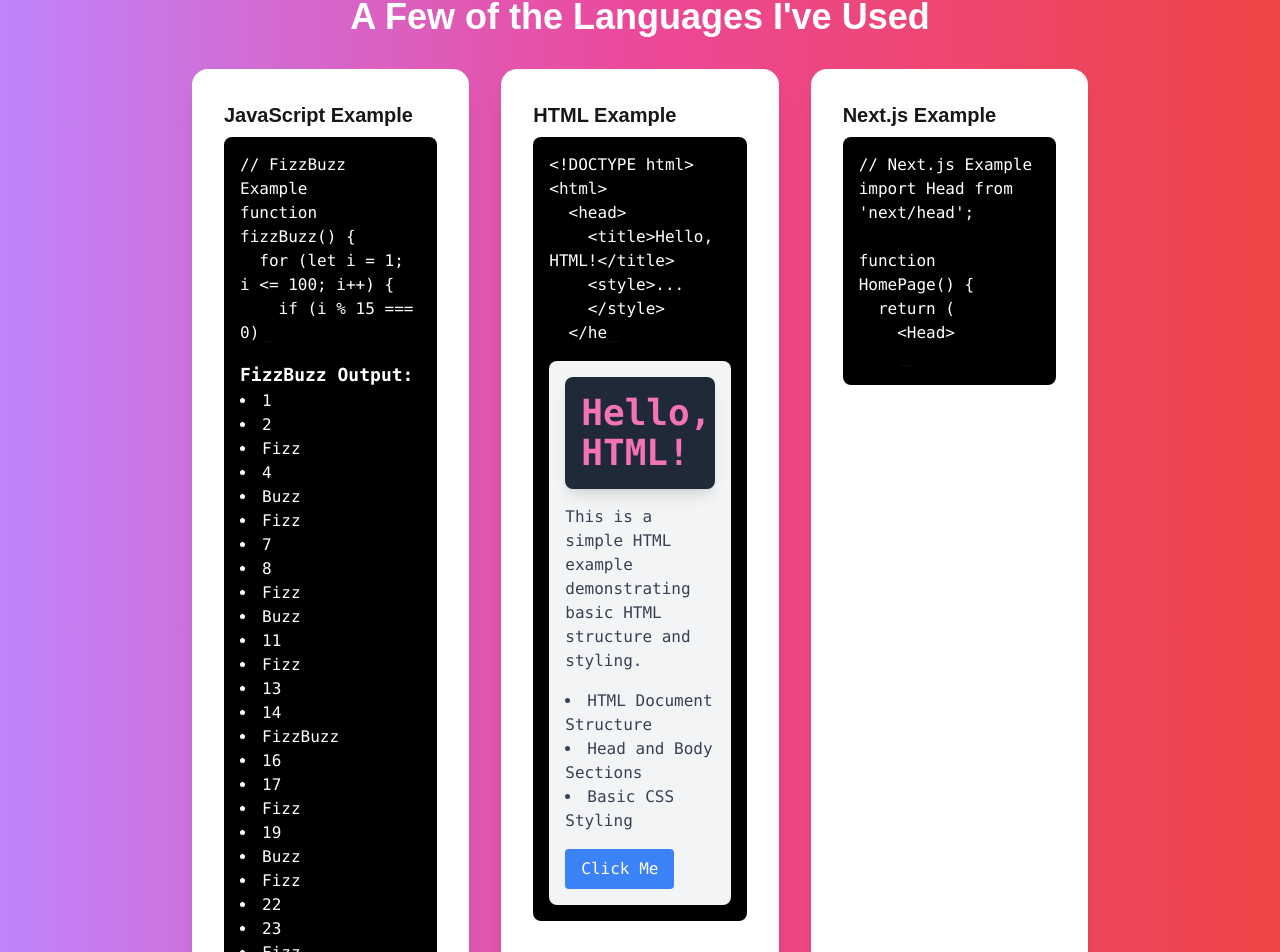
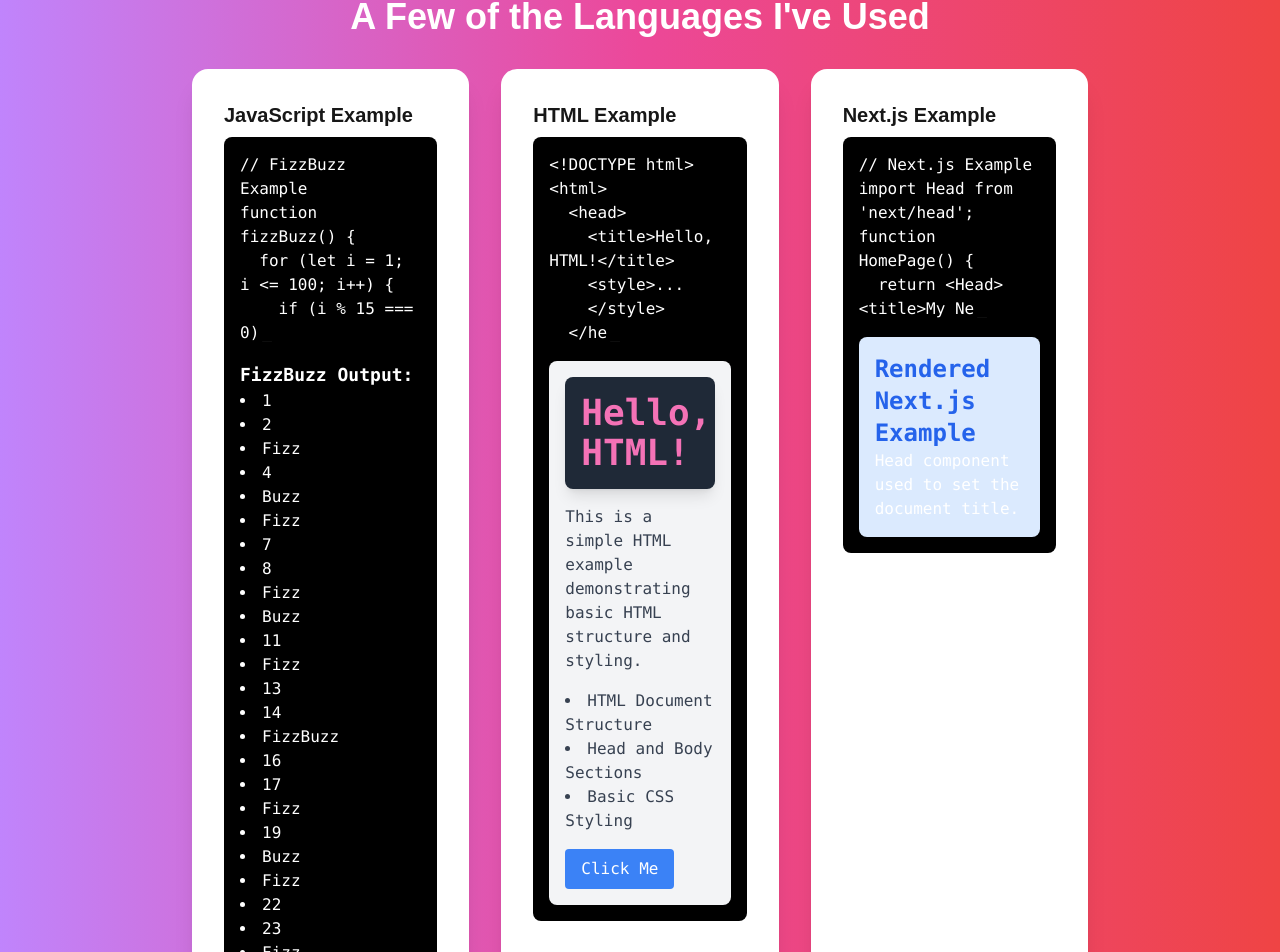
Before and after one commit to nicky-mc/typescript-demo, a Next.js app: page / in a window 1280 px wide. Shown: the part 1149-2101 px from the top of the page. Built offline with nearby package versions, Linux system fonts and the light colour scheme.

Commit message:
Update NextJSExample.tsx

```diff
--- a/src/app/components/NextJSExample.tsx
+++ b/src/app/components/NextJSExample.tsx
@@ -1,22 +1,46 @@
-import React from 'react';
+import React, { useState, useEffect, useRef } from 'react';
 import { Typewriter } from 'react-simple-typewriter';
 
 const NextJSExample: React.FC = () => {
+  const [startTyping, setStartTyping] = useState(false);
+  const ref = useRef<HTMLDivElement>(null);
+
+  useEffect(() => {
+    const observer = new IntersectionObserver(
+      ([entry]) => setStartTyping(entry.isIntersecting),
+      { threshold: 0.1 }
+    );
+    if (ref.current) {
+      observer.observe(ref.current);
+    }
+    return () => {
+      if (ref.current) observer.unobserve(ref.current);
+    };
+  }, []);
+
   return (
-    <div className="bg-black p-4 rounded-lg text-white font-mono">
+    <div ref={ref} className="bg-black p-4 rounded-lg text-white font-mono">
       <pre className="whitespace-pre-wrap">
         <code>
+          {startTyping && (
             <Typewriter
-            words={[`// Next.js Example\nimport Head from 'next/head';\n\nfunction HomePage() {\n  return (\n    <Head>\n      <title>My Next.js App</title>\n    </Head>\n  );\n}\n\nexport default HomePage;`]}
+              words={[`// Next.js Example\nimport Head from 'next/head';\nfunction HomePage() {\n  return <Head><title>My Next.js App</title></Head>;\n}`]}
               loop={false}
               cursor
-            cursorStyle='_'
+              cursorStyle="_"
               typeSpeed={70}
               deleteSpeed={50}
               delaySpeed={2000}
             />
+          )}
         </code>
       </pre>
+
+      {/* Rendered Head Component */}
+      <div className="bg-blue-100 p-4 rounded-lg mt-4">
+        <h1 className="text-2xl font-bold text-blue-600">Rendered Next.js Example</h1>
+        <p>Head component used to set the document title.</p>
+      </div>
     </div>
   );
 };
```
Lines whose indentation alone changed are shown as unchanged.
